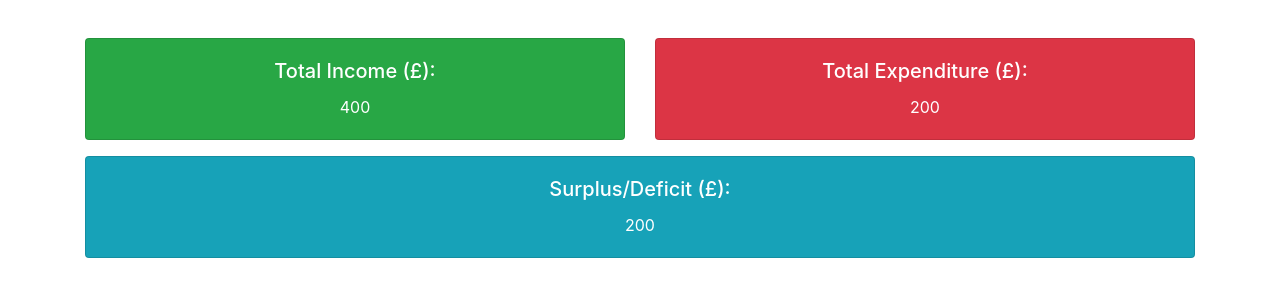
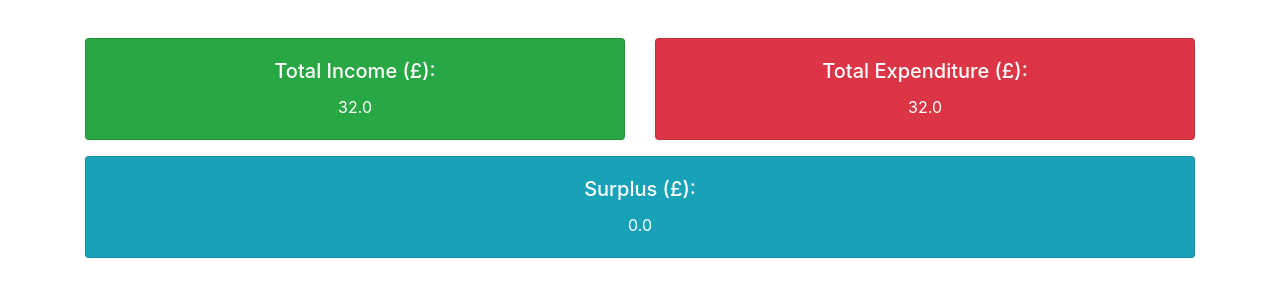
Before and after one commit to hansel-uol/webdev, a Flask app: page / in a window 1280 px wide. Shown: the part 431-731 px from the top of the page. Run offline with Flask 3, Linux system fonts and the light colour scheme; data comes from the database, SQL or seed files in the repository; both versions use the stored data as it was after the commit; some libraries are stand-ins or nearby versions.

Commit message:
Added logic for Surplus/Deficit

```diff
--- a/Section_2/app/templates/index.html
+++ b/Section_2/app/templates/index.html
@@ -16,7 +16,6 @@
     </div>
 
     <br>
-
             <!-- Conditional Render -->
         <!-- <div class="col-sm text-center">
             <div class="card text-white bg-danger mb-3">
@@ -72,7 +71,9 @@
             <div class="card text-white bg-success mb-3" >
                 <div class="card-body">
                     <h5 class="card-title">Total Income (£):</h5>
-                <p class="card-text">400</p>
+                    <p class="card-text">
+                        {{ total_income }}
+                    </p>
                 </div>
             </div>
         </div>
@@ -81,22 +82,47 @@
             <div class="card text-white bg-danger mb-3">
                 <div class="card-body">
                     <h5 class="card-title">Total Expenditure (£):</h5>
-                    <p class="card-text">200</p>
+                    <p class="card-text">
+                        {{ total_expenditure }}
+                    </p>
                 </div>
             </div>
         </div>
     </div>
 
+        <!-- Renders either a surplus/deficit depending on the net difference of income and expenditure -->
     <div class="row">
         <div class="col text-center">
-            <div class="card text-white bg-info mb-3">
+            <div class="card text-white
+            {% if total_difference < 0 %}
+             bg-danger
+            {% elif total_difference > 0 %}
+            bg-success
+            {% else %}
+            bg-info
+            {% endif %} mb-3">
                 <div class="card-body">
-                    <h5 class="card-title">Surplus/Deficit (£):</h5>
-                    <p class="card-text">200</p>
+                    <h5 class="card-title">
+                        {% if total_difference < 0 %}
+                            Deficit
+                        {% else %}
+                            Surplus
+                        {% endif %}
+                        (£):
+                    </h5>
+                    <p class="card-text">
+                        {% if total_difference < 0 %}
+                            {{ total_difference * -1 }}
+                        {% else %}
+                            {{ total_difference }}
+                        {% endif %}
+                    </p>
                 </div>
             </div>
         </div>
     </div>
 
+
+
 </div>
 {% endblock %}
--- a/Section_2/app/views.py
+++ b/Section_2/app/views.py
@@ -9,6 +9,11 @@ def index():
     income_entries = models.Income.query.all()
     expenditure_entries = models.Expenditure.query.all()
 
+    # Calculate values and pass them to the template.
+    total_income = sum(entry.amount for entry in income_entries)
+    total_expenditure = sum(entry.amount for entry in expenditure_entries)
+    total_difference = total_income - total_expenditure
+
     # Combine the results from both tables.
     income_and_expenditure = income_entries + expenditure_entries
 
@@ -17,7 +22,10 @@ def index():
 
     return render_template('index.html',
                            title='Home Page',
-                           income_and_expenditure=income_and_expenditure)
+                           income_and_expenditure=income_and_expenditure,
+                           total_income=total_income,
+                           total_expenditure=total_expenditure,
+                           total_difference=total_difference)
 
 
 @app.route('/calculator', methods=['GET', 'POST'])
```
Also changed, not shown: Section_2/app.db. Lines whose indentation alone changed are shown as unchanged.
